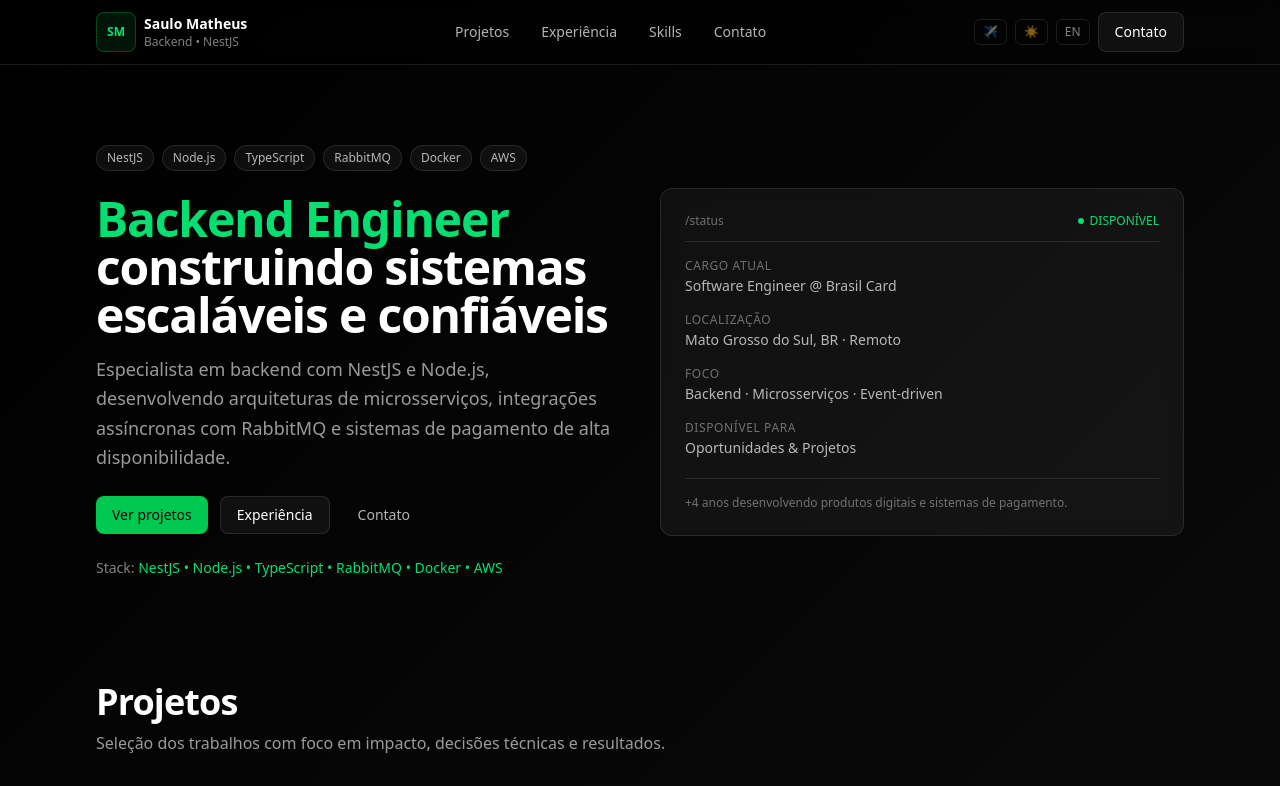
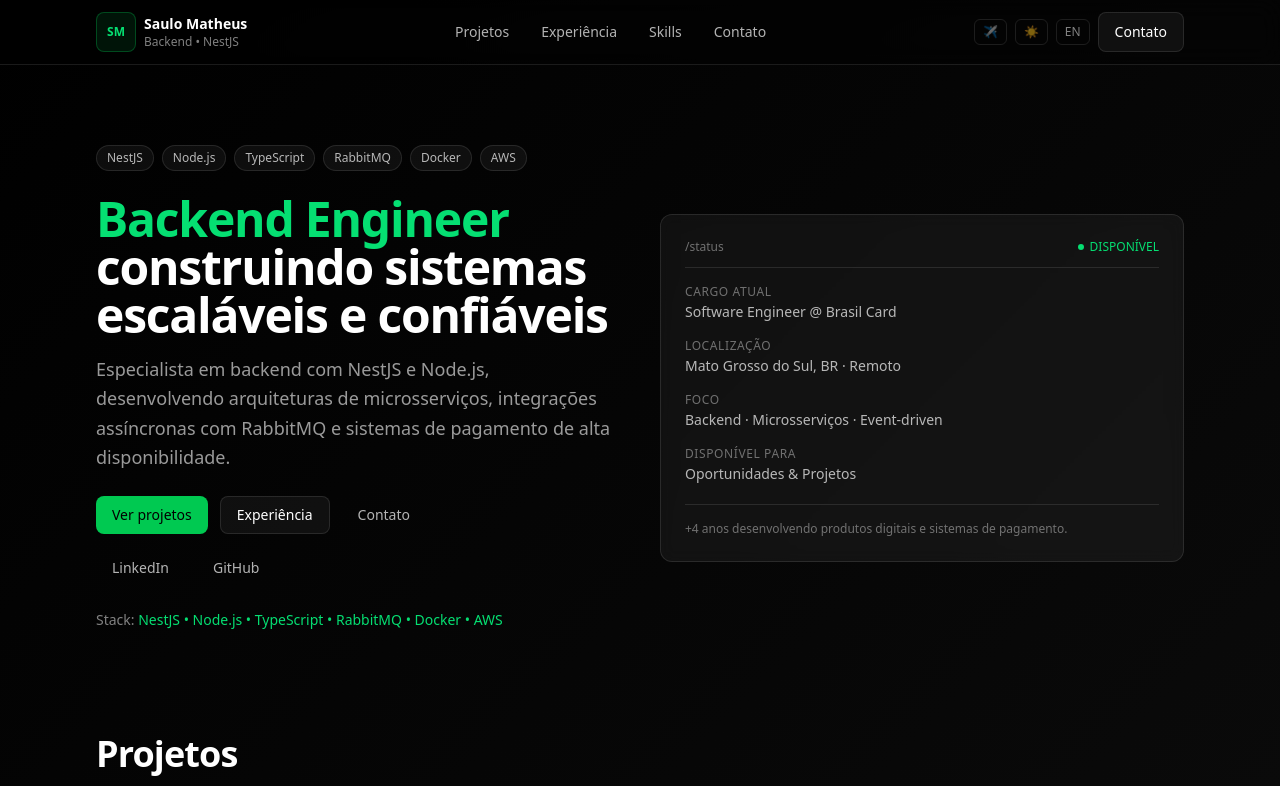
Before and after one commit to indexsaulomathe/front-next-portfolio, a Next.js app: page / in a window 1280 px wide. Shown: the top 786 px of the page. Built offline with nearby package versions, Linux system fonts and the light colour scheme.

Commit message:
feat: add LinkedIn/GitHub links to hero and support target/rel on Button

```diff
--- a/src/components/atoms/Button/index.tsx
+++ b/src/components/atoms/Button/index.tsx
@@ -13,6 +13,8 @@ type ButtonProps = {
 
 type LinkButtonProps = ButtonProps & {
     href: string;
+    target?: string;
+    rel?: string;
 };
 
 type Props = ButtonProps | (LinkButtonProps & { as: "link" });
@@ -32,7 +34,7 @@ export default function Button(props: Props) {
 
     if ("as" in props && props.as === "link") {
         return (
-            <Link href={props.href} className={className}>
+            <Link href={props.href} className={className} target={props.target} rel={props.rel}>
                 {props.children}
             </Link>
         );
--- a/src/components/organisms/Hero/index.tsx
+++ b/src/components/organisms/Hero/index.tsx
@@ -52,6 +52,27 @@ export default function Hero() {
               </Button>
             </div>
 
+            <div className="mt-4 flex flex-wrap gap-3">
+              <Button
+                href="https://www.linkedin.com/in/indexsaulomathe/"
+                as="link"
+                variant="ghost"
+                target="_blank"
+                rel="noopener noreferrer"
+              >
+                LinkedIn
+              </Button>
+              <Button
+                href="https://github.com/indexsaulomathe"
+                as="link"
+                variant="ghost"
+                target="_blank"
+                rel="noopener noreferrer"
+              >
+                GitHub
+              </Button>
+            </div>
+
             <div className="mt-6 text-xs sm:text-sm text-theme-subtle">
               {s.stackLabel}{" "}
               <span className="text-green-400">
```
